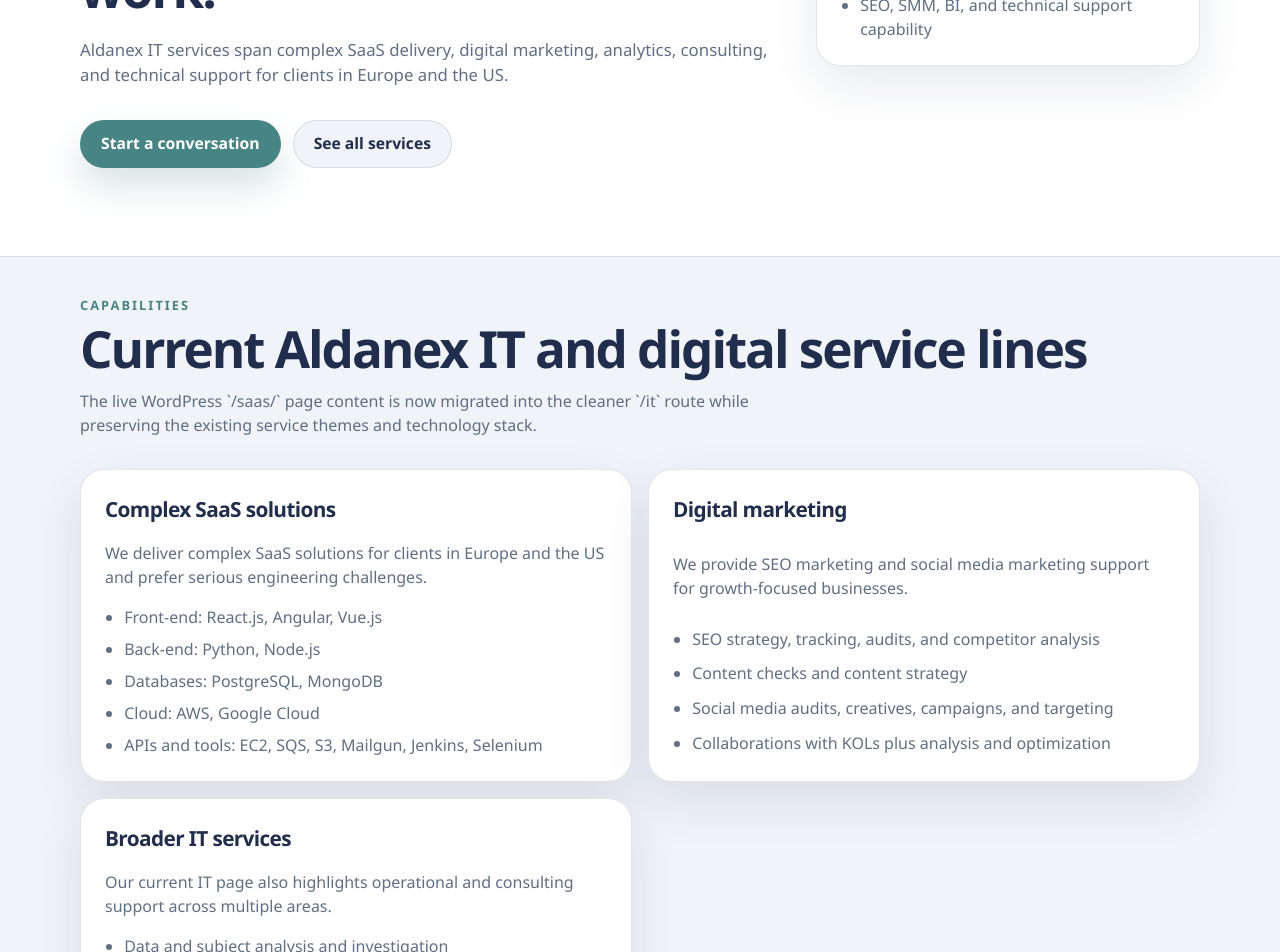
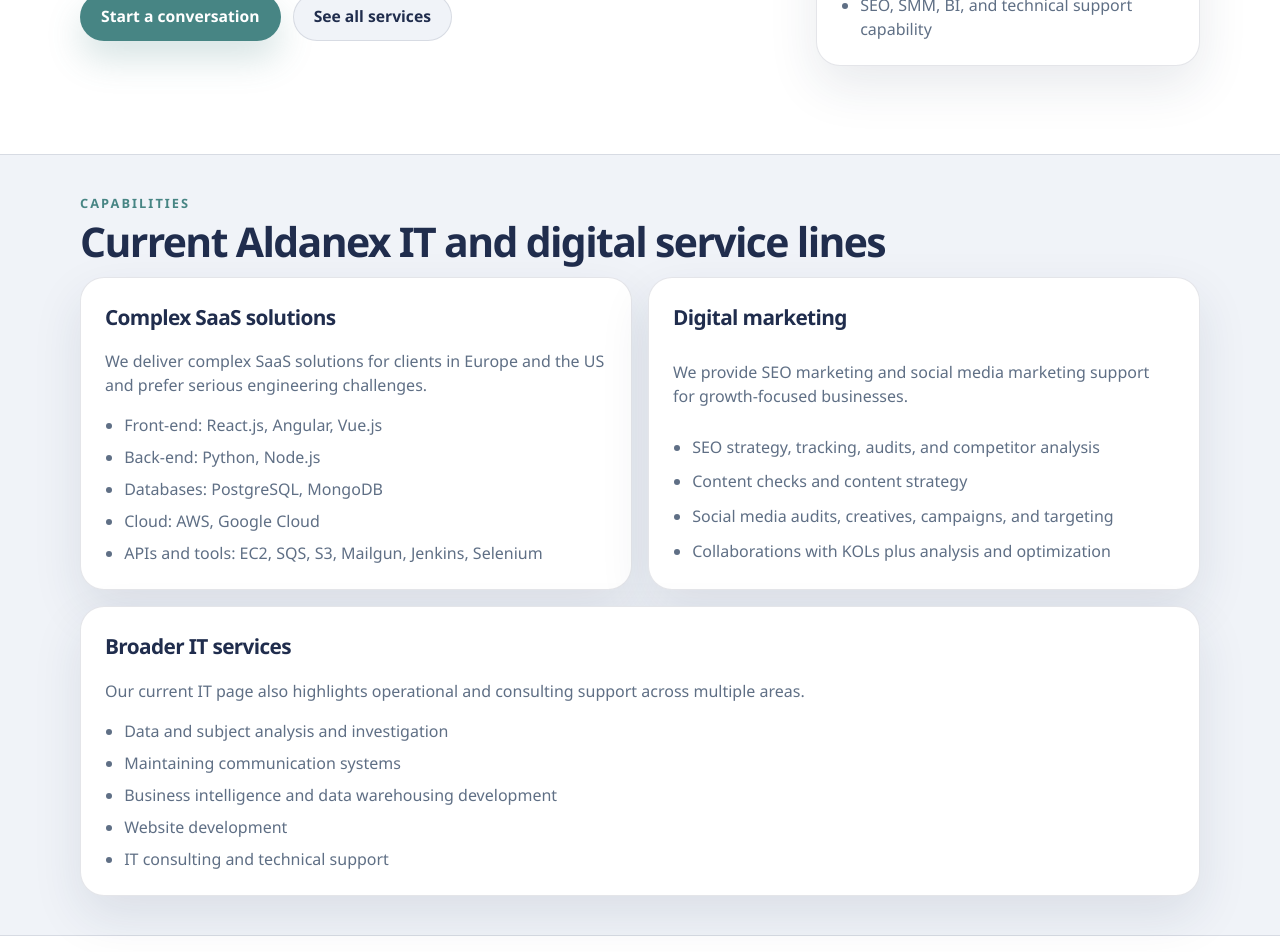
Before and after one commit to d-m-g/aldanex-site, a Next.js app: page /it in a window 1280 px wide. Shown: the part 320-1272 px from the top of the page. Built offline with nearby package versions, Linux system fonts and the light colour scheme.

Commit message:
IT page improvements

```diff
--- a/src/app/it/page.jsx
+++ b/src/app/it/page.jsx
@@ -5,7 +5,7 @@
 import { createPageMetadata } from "../../lib/seo";
 
 export const metadata = createPageMetadata({
-  title: "IT",
+  title: "IT services",
   description:
     "IT services from Aldanex Group including SaaS development, digital marketing, and technical consulting.",
   path: "/it",
@@ -24,11 +24,10 @@
           "Cloud deployment across AWS and Google Cloud",
           "SEO, SMM, BI, and technical support capability",
         ]}
-        title="IT services for serious engineering and growth work."
+        title="IT services"
       />
       <OfferGridSection
         eyebrow="Capabilities"
-        intro="The live WordPress `/saas/` page content is now migrated into the cleaner `/it` route while preserving the existing service themes and technology stack."
         items={itCapabilities}
         title="Current Aldanex IT and digital service lines"
       />
--- a/src/app/property/page.jsx
+++ b/src/app/property/page.jsx
@@ -31,7 +31,6 @@
       />
       <OfferGridSection
         eyebrow="What we offer"
-        intro="This page migrates the current WordPress property content into reusable cards so it is ready for further refinement without losing the existing service scope."
         items={propertyHighlights}
         title="Current Aldanex property offerings"
       />
--- a/src/components/Heading.module.css
+++ b/src/components/Heading.module.css
@@ -12,7 +12,7 @@
 }
 
 .heading {
-  font-size: clamp(2rem, 4vw, 4rem);
+  font-size: clamp(1.7rem, 3.2vw, 3.2rem);
   line-height: 0.98;
   letter-spacing: -0.04em;
 }
--- a/src/sections/OfferGridSection.jsx
+++ b/src/sections/OfferGridSection.jsx
@@ -7,13 +7,16 @@
 export default function OfferGridSection({ eyebrow, title, intro, items }) {
   return (
     <Section tone="accent">
-      <div className={styles.intro}>
+      <div className={`${styles.intro} ${!intro ? styles.introCompact : ""}`}>
         <Heading eyebrow={eyebrow}>{title}</Heading>
-        <p className={styles.copy}>{intro}</p>
+        {intro ? <p className={styles.copy}>{intro}</p> : null}
       </div>
       <div className={styles.grid}>
         {items.map((item) => (
-          <Card className={styles.card} key={item.title}>
+          <Card
+            className={`${styles.card} ${item.fullWidth ? styles.cardFullWidth : ""}`}
+            key={item.title}
+          >
             <h3 className={styles.title}>{item.title}</h3>
             <p className={styles.description}>{item.description}</p>
             <ul className={styles.list}>
--- a/src/sections/OfferGridSection.module.css
+++ b/src/sections/OfferGridSection.module.css
@@ -2,6 +2,10 @@
   display: grid;
   gap: var(--space-4);
   margin-bottom: var(--space-6);
+}
+
+.introCompact {
+  margin-bottom: var(--space-4);
 }
 
 .copy {
@@ -43,4 +47,8 @@
   .grid {
     grid-template-columns: repeat(2, minmax(0, 1fr));
   }
+
+  .cardFullWidth {
+    grid-column: 1 / -1;
+  }
 }
--- a/src/sections/PageHero.module.css
+++ b/src/sections/PageHero.module.css
@@ -10,7 +10,7 @@
 
 .description {
   max-width: 44rem;
-  margin-top: var(--space-5);
+  margin-top: var(--space-4);
   color: var(--color-muted);
   font-size: 1.05rem;
 }
@@ -19,7 +19,7 @@
   display: flex;
   flex-wrap: wrap;
   gap: var(--space-3);
-  margin-top: var(--space-6);
+  margin-top: var(--space-5);
 }
 
 .card {
```
Also changed, not shown: src/lib/content.js.
